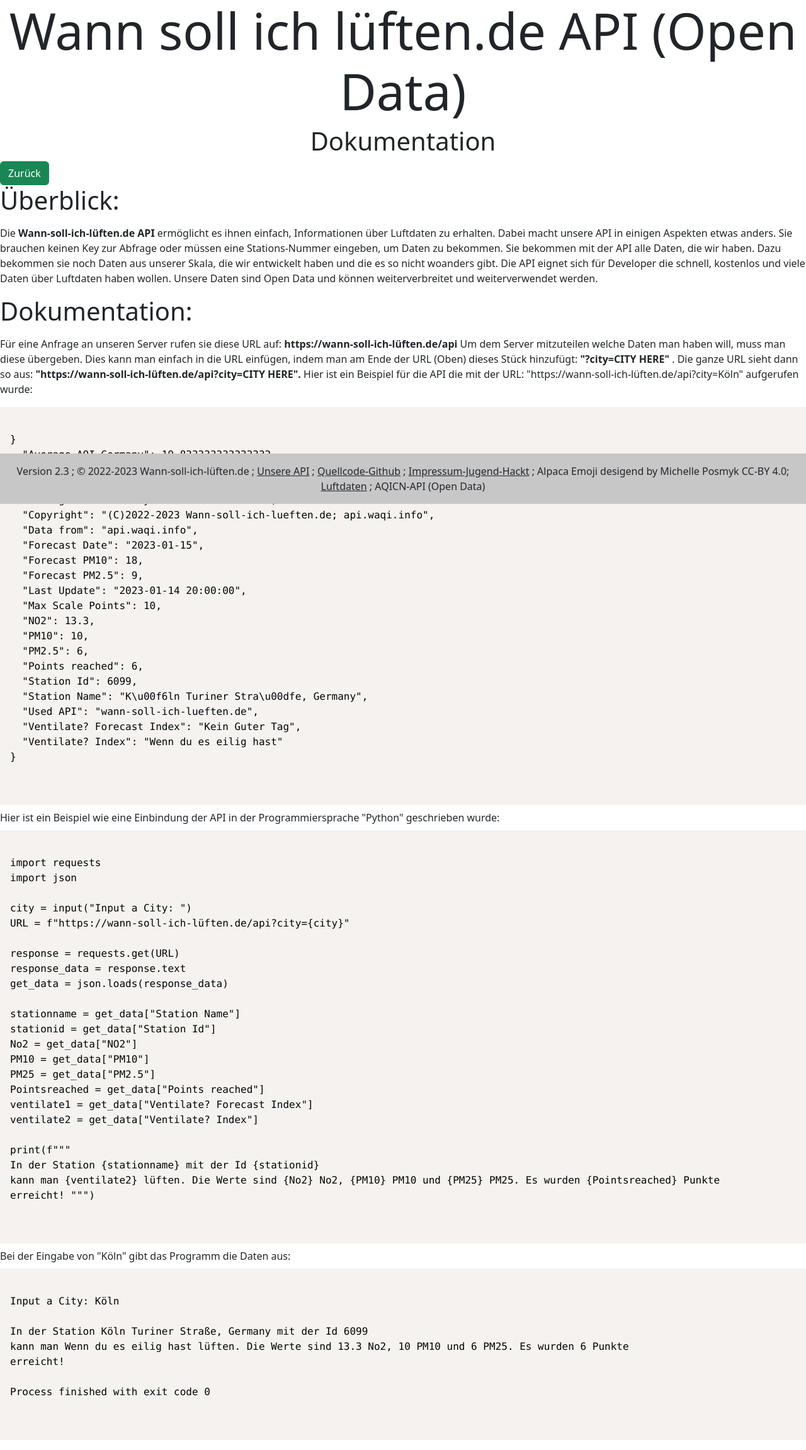
After one commit to Jugendhackt/wann-soll-ich-lueften.de, a Flask app: page /doc-api in a window 1280 px wide. The commit adds this page. Shown: the whole page at 63% size. Run offline with Flask 2, Linux system fonts and the light colour scheme; some libraries are stand-ins or nearby versions.

Commit message:
Version 2.3 Update!

```diff
--- a/server/server.py
+++ b/server/server.py
@@ -10,11 +10,6 @@ rndmtxt = 'irgendwas halt'
 
 import backend
 
-avg_aqi = 0
-avg_pm10 = 0
-avg_pm25 = 0
-avg_no2 = 0
-
 app = Flask(__name__, template_folder="templates")
 
 
@@ -23,14 +18,66 @@ def home():
     backend.get_list()
     return render_template('main.html')
 
+@app.route('/more')
+def more():
+    return render_template('more.html')
+
+@app.route('/doc-api')
+def doc_api():
+    return render_template('doc-api.html')
+
+@app.route('/api')
+def api():
+
+    try:
+        city = request.args.get('city')
+        normaldata = backend.get_data(city, "Server")
+        data = backend.get_data(city, "API")
+        max_points, points, index, forecast_day1_index, aqi_avg, pm25_avg, no2_avg, pm10_avg = backend.scale_germany(
+            normaldata)
+        f_data = {
+            "Copyright": "(C)2022-2023 Wann-soll-ich-lueften.de; api.waqi.info",
+            "Data from": "api.waqi.info",
+            "Used API": "wann-soll-ich-lueften.de",
+            "Station Name": data[1],
+            "Station Id": data[0],
+            "Last Update": data[2],
+            "PM10": data[4],
+            "PM2.5": data[5],
+            "NO2": data[6],
+            "Forecast Date": data[8],
+            "Forecast PM10": data[10],
+            "Forecast PM2.5": data[11],
+            "Average AQI Germany": aqi_avg,
+            "Average PM25 Germany": pm25_avg,
+            "Average Pm10 Germany": pm10_avg,
+            "Average NO2 Germany": no2_avg,
+            "Ventilate? Index": index,
+            "Ventilate? Forecast Index": forecast_day1_index,
+            "Max Scale Points": max_points,
+            "Points reached": points
+
+
+        }
+        return jsonify(f_data)
+    except:
+        f_data = {
+            "Error": f"City {city} couldn't be found",
+            "Tipp": "Maybe look if the City is spelled correctly",
+            "Server Response": "404-City not found"
+        }
+        return jsonify(f_data)
+
 
 @app.route('/style.css')
 def style():
     return render_template('style.css')
 
+
 @app.route('/table.html')
 def table():
     return render_template("table.html", encoding='unicode_escape')
+
 
 # http://localhost:5000/lueften.json?stadt=Berlin
 @app.route('/lueften.json')
@@ -54,19 +101,7 @@ def luft():
         forecast_1_avg_pm25 = luft['Forecast PM2.5 Avg']
         forecast_1_avg_pm10 = luft['Forecast PM10 Avg']
 
-        with open("data/avg_aqi", "r") as avg_aqi_r:
-            avg_aqi = float(avg_aqi_r.read())
-
-        with open("data/avg_no2", "r") as avg_no2_r:
-            avg_no2 = float(avg_no2_r.read())
-
-        with open("data/avg_pm25", "r") as avg_pm25_r:
-            avg_pm25 = float(avg_pm25_r.read())
-
-        with open("data/avg_pm10", "r") as avg_pm10_r:
-            avg_pm10 = float(avg_pm10_r.read())
-
-        max_scale, scale, index, forecast_day1 = backend.scale_germany(avg_aqi, avg_no2, avg_pm25, avg_pm10, luft)
+        max_scale, scale, index, forecast_day1 = backend.scale_germany(luft)
 
         return render_template('daten.html', Stationsname=Stationsname, Updatestatus=Updatestatus, quality=quality,
                                lueften=lueften, max_scale=max_scale, scale=scale, index=index,
--- a/server/templates/daten.html
+++ b/server/templates/daten.html
@@ -96,7 +96,11 @@
       </div>-->
 
       <div class="text-center p-3" style="background-color: rgba(0, 0, 0, 0.2);">
-        Version 2.2 Public Beta 2
+        Version 2.3
+        ;
+        © 2022-2023 Wann-soll-ich-lüften.de
+        ;
+        <a class="text-dark" href="/doc-api">Unsere API</a>
         ;
         <a class="text-dark" href="https://github.com/Jugendhackt/wann-soll-ich-lueften.de">Quellcode-Github</a>
         ;
--- /dev/null
+++ b/server/templates/doc-api.html
@@ -0,0 +1,146 @@
+<!DOCTYPE html>
+<html>
+
+<head>
+  <meta charset="utf-8">
+  <meta name="viewport" content="width=device-width, initial-scale=0.5">
+  <meta author="" content="Jugendhackt Köln">
+  <title>Wann-soll-ich-lueften?</title>
+  <link href="style.css" rel="stylesheet" type="text/css" />
+  <link href="https://cdn.jsdelivr.net/npm/bootstrap@5.2.2/dist/css/bootstrap.min.css" rel="stylesheet"
+    integrity="sha384-Zenh87qX5JnK2Jl0vWa8Ck2rdkQ2Bzep5IDxbcnCeuOxjzrPF/et3URy9Bv1WTRi" crossorigin="anonymous">
+  <meta name="google-site-verification" content="YG_GTfMm5JdGepEug_T1iF4PLmNqKv9BmrgQUqjWU7g" />
+    <link rel="stylesheet" href="https://cdnjs.cloudflare.com/ajax/libs/prism/1.20.0/themes/prism.min.css">
+  <script src="https://cdnjs.cloudflare.com/ajax/libs/prism/1.20.0/prism.min.js"></script>
+</head>
+
+<body>
+
+  <div class="center">
+    <center>
+      <h1 class="display-1"><b>Wann soll ich lüften.de API (Open Data)</b></h1>
+        <h1 class="display-6"><b>Dokumentation</b></h1>
+    </center>
+  </div>
+  <button class="btn btn-success" onclick="window.location.href='/';">Zurück</button>
+  <div>
+      <p class="display-6">
+          <b>Überblick:</b>
+      </p>
+      <p class="display-7">
+          Die <b>Wann-soll-ich-lüften.de API</b> ermöglicht es ihnen einfach, Informationen über Luftdaten zu erhalten. Dabei macht unsere API in einigen Aspekten etwas anders.
+          Sie brauchen keinen Key zur Abfrage oder müssen eine Stations-Nummer eingeben, um Daten zu bekommen. Sie bekommen mit der API alle Daten, die wir haben. Dazu bekommen
+          sie noch Daten aus unserer Skala, die wir entwickelt haben und die es so nicht woanders gibt. Die API eignet sich für Developer die schnell, kostenlos und viele Daten
+          über Luftdaten haben wollen. Unsere Daten sind Open Data und können weiterverbreitet und weiterverwendet werden.
+      </p>
+      <p class="display-6">
+          <b>Dokumentation:</b>
+      </p>
+      <p class="display-7">
+          Für eine Anfrage an unseren Server rufen sie diese URL auf: <b>https://wann-soll-ich-lüften.de/api</b>
+          Um dem Server mitzuteilen welche Daten man haben will, muss man diese übergeben. Dies kann man einfach in die URL einfügen, indem man am Ende der URL (Oben) dieses Stück hinzufügt: <b>"?city=CITY HERE" </b>.
+          Die ganze URL sieht dann so aus: <b>"https://wann-soll-ich-lüften.de/api?city=CITY HERE".</b> Hier ist ein Beispiel für die API die mit der URL: "https://wann-soll-ich-lüften.de/api?city=Köln" aufgerufen wurde:
+
+          <pre>
+          <code class="language-json">
+}
+  "Average AQI Germany": 19.833333333333332,
+  "Average NO2 Germany": 9.345454545454546,
+  "Average PM25 Germany": 12.285714285714286,
+  "Average Pm10 Germany": 7.333333333333333,
+  "Copyright": "(C)2022-2023 Wann-soll-ich-lueften.de; api.waqi.info",
+  "Data from": "api.waqi.info",
+  "Forecast Date": "2023-01-15",
+  "Forecast PM10": 18,
+  "Forecast PM2.5": 9,
+  "Last Update": "2023-01-14 20:00:00",
+  "Max Scale Points": 10,
+  "NO2": 13.3,
+  "PM10": 10,
+  "PM2.5": 6,
+  "Points reached": 6,
+  "Station Id": 6099,
+  "Station Name": "K\u00f6ln Turiner Stra\u00dfe, Germany",
+  "Used API": "wann-soll-ich-lueften.de",
+  "Ventilate? Forecast Index": "Kein Guter Tag",
+  "Ventilate? Index": "Wenn du es eilig hast"
+}
+          </code>
+          </pre>
+      Hier ist ein Beispiel wie eine Einbindung der API in der Programmiersprache "Python" geschrieben wurde:
+       <pre>
+          <code class="language-python">
+import requests
+import json
+
+city = input("Input a City: ")
+URL = f"https://wann-soll-ich-lüften.de/api?city={city}"
+
+response = requests.get(URL)
+response_data = response.text
+get_data = json.loads(response_data)
+
+stationname = get_data["Station Name"]
+stationid = get_data["Station Id"]
+No2 = get_data["NO2"]
+PM10 = get_data["PM10"]
+PM25 = get_data["PM2.5"]
+Pointsreached = get_data["Points reached"]
+ventilate1 = get_data["Ventilate? Forecast Index"]
+ventilate2 = get_data["Ventilate? Index"]
+
+print(f"""
+In der Station {stationname} mit der Id {stationid}
+kann man {ventilate2} lüften. Die Werte sind {No2} No2, {PM10} PM10 und {PM25} PM25. Es wurden {Pointsreached} Punkte
+erreicht! """)
+          </code>
+       </pre>
+      Bei der Eingabe von "Köln" gibt das Programm die Daten aus:
+      <pre>
+          <code class="language-text">
+Input a City: Köln
+
+In der Station Köln Turiner Straße, Germany mit der Id 6099
+kann man Wenn du es eilig hast lüften. Die Werte sind 13.3 No2, 10 PM10 und 6 PM25. Es wurden 6 Punkte
+erreicht!
+
+Process finished with exit code 0
+          </code>
+      </pre>
+      </p>
+
+
+  </div>
+<footer class="bg-light text-center text-lg-start fixed-bottom" style="width: 100%">
+
+
+    <div class="text-center p-3" style="background-color: rgba(0, 0, 0, 0.2);">
+      Version 2.3
+      ;
+      © 2022-2023 Wann-soll-ich-lüften.de
+      ;
+      <a class="text-dark" href="/doc-api">Unsere API</a>
+      ;
+      <a class="text-dark" href="https://github.com/Jugendhackt/wann-soll-ich-lueften.de">Quellcode-Github</a>
+      ;
+      <a class="text-dark" href="https://jugendhackt.org/impressum/">Impressum-Jugend-Hackt</a>
+      ; Alpaca Emoji desigend by Michelle Posmyk CC-BY 4.0;
+      <a class="text-dark" href="https://aqicn.org/">Luftdaten</a>
+      ; AQICN-API (Open Data)
+    </div>
+  </footer>
+
+
+
+  <script src="script.js"></script>
+  <script src="https://cdn.jsdelivr.net/npm/@popperjs/core@2.11.6/dist/umd/popper.min.js"
+    integrity="sha384-oBqDVmMz9ATKxIep9tiCxS/Z9fNfEXiDAYTujMAeBAsjFuCZSmKbSSUnQlmh/jp3"
+    crossorigin="anonymous"></script>
+  <script src="https://cdn.jsdelivr.net/npm/bootstrap@5.2.2/dist/js/bootstrap.min.js"
+    integrity="sha384-IDwe1+LCz02ROU9k972gdyvl+AESN10+x7tBKgc9I5HFtuNz0wWnPclzo6p9vxnk"
+    crossorigin="anonymous"></script>
+  <script src="https://cdn.jsdelivr.net/npm/bootstrap@5.2.2/dist/js/bootstrap.bundle.min.js"
+    integrity="sha384-OERcA2EqjJCMA+/3y+gxIOqMEjwtxJY7qPCqsdltbNJuaOe923+mo//f6V8Qbsw3"
+    crossorigin="anonymous"></script>
+</body>
+</html>
--- a/server/templates/main.html
+++ b/server/templates/main.html
@@ -80,7 +80,11 @@
     </div>
 
     <div class="text-center p-3" style="background-color: rgba(0, 0, 0, 0.2);">
-      Version 2.2 Public Beta 2
+      Version 2.3
+      ;
+      © 2022-2023 Wann-soll-ich-lüften.de
+      ;
+      <a class="text-dark" href="/doc-api">Unsere API</a>
       ;
       <a class="text-dark" href="https://github.com/Jugendhackt/wann-soll-ich-lueften.de">Quellcode-Github</a>
       ;
--- a/server/templates/more.html
+++ b/server/templates/more.html
@@ -38,7 +38,11 @@
 
 
     <div class="text-center p-3" style="background-color: rgba(0, 0, 0, 0.2);">
-      Version 2.2 Public Beta 2
+      Version 2.3
+      ;
+      © 2022-2023 Wann-soll-ich-lüften.de
+      ;
+      <a class="text-dark" href="/doc-api">Unsere API</a>
       ;
       <a class="text-dark" href="https://github.com/Jugendhackt/wann-soll-ich-lueften.de">Quellcode-Github</a>
       ;
```
Also changed, not shown: server/backend.py (+46 -24 lines).
